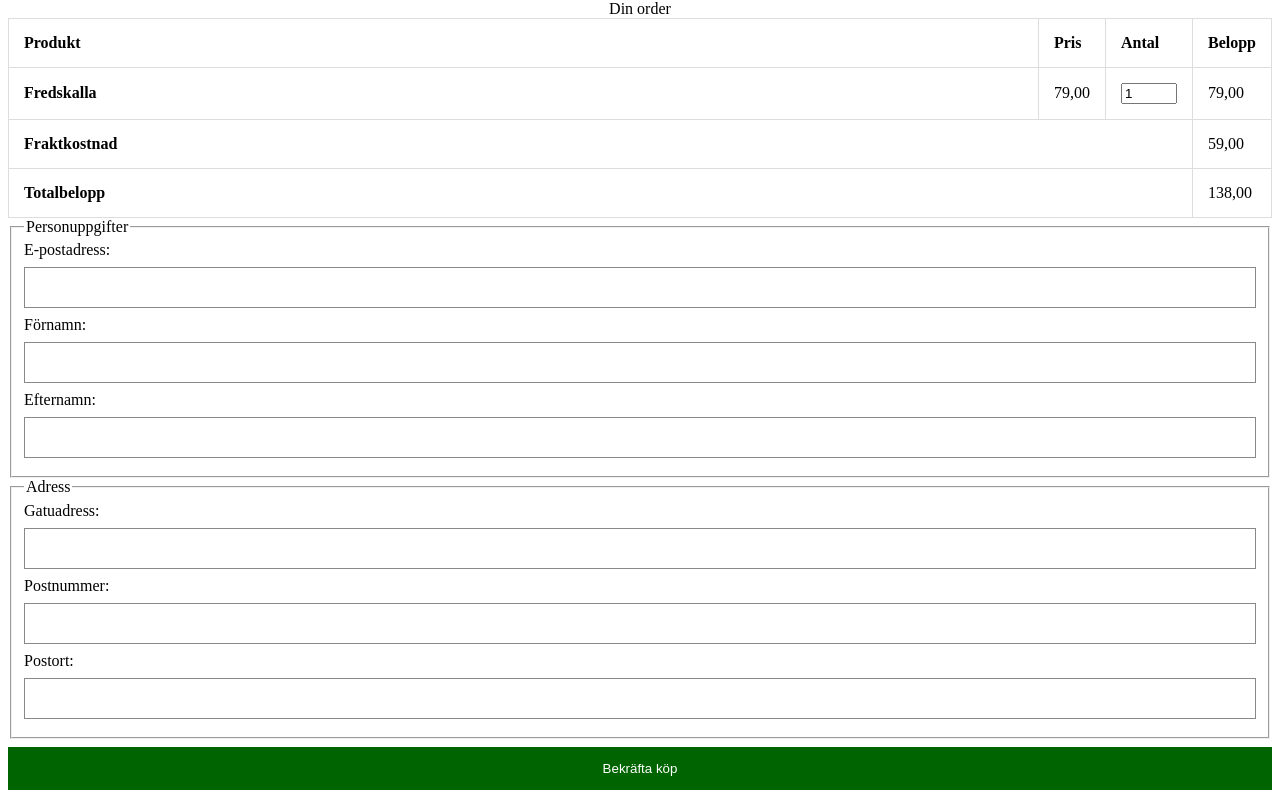
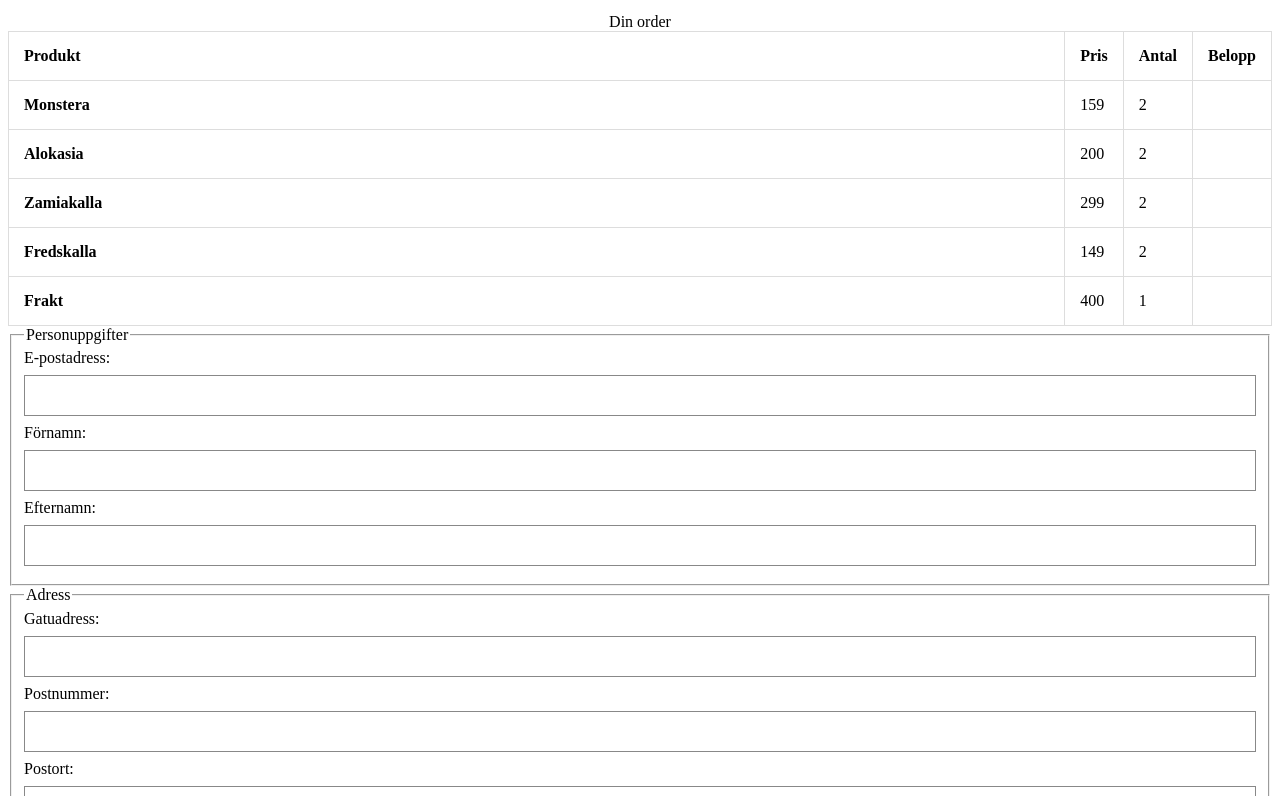
Before and after one commit to JPereyra7/the-webshop-team-1-1, a website built with Vite: page checkoutPage.html in a window 1280 px wide. Shown: the part 1804-2600 px from the top of the page. Built offline with nearby package versions, Linux system fonts and the light colour scheme.

Commit message:
Function for calculating total price, and data into table

```diff
--- a/checkoutPage.html
+++ b/checkoutPage.html
@@ -30,9 +30,10 @@
         </div>
       </nav>
     <!-- Checkout Page -->
-    <section id="checkout">
-      <h1>Kassa</h1>
-      <table id="checkout-products"></table>
+    <h1>Kassa</h1>
+    <section id="order-details">
+    </section>
+    <section>
       <form id="customer-details"></form>
     </section>
     <script type="module" src="/src/ts/checkoutPage.ts"></script>
--- a/src/ts/checkoutPage.ts
+++ b/src/ts/checkoutPage.ts
@@ -1,79 +1,109 @@
 import "./../scss/style-checkout.scss";
+import { plantList } from "./plantListArray";
 
-// Table for Order Details
-const table: HTMLElement | null = document.getElementById("checkout-products");
-const caption: HTMLTableCaptionElement = document.createElement("caption");
+function calcTotalPrice() {
+    let costOfProducts: number = 0;
+    let costOfShipping = 98;
+    let costOfTotal: number = 0;
+    let freeShippingFloor = 500;
+    for (let i = 0; i < plantList.length; i++) {
+        costOfProducts += plantList[i].price;
+    }
+    if (costOfProducts < freeShippingFloor) {
+        costOfTotal = costOfProducts + costOfShipping;
+    } else {
+        costOfTotal = costOfProducts;
+    }
+    console.log("Products cost:",costOfProducts);
+    console.log("Shipping cost:",costOfShipping);
+    console.log("Total cost:",costOfTotal);
+}
+calcTotalPrice();
 
-const thead: HTMLTableSectionElement = document.createElement("thead");
-const theadRow1: HTMLTableRowElement = document.createElement("tr");
-const theadHeaderCell1: HTMLTableCellElement = document.createElement("th");
-const theadHeaderCell2: HTMLTableCellElement = document.createElement("th");
-const theadHeaderCell3: HTMLTableCellElement = document.createElement("th");
-const theadHeaderCell4: HTMLTableCellElement = document.createElement("th");
+function createOrderDetails() {
+    const orderDetails = document.getElementById("order-details");
+    if (plantList.length > 0) {
+        const table = document.createElement("table");
+        const caption = document.createElement("caption");
+        const thead = document.createElement("thead");
+        const theadtr = document.createElement("tr");
+        const theadth1 = document.createElement("th");
+        const theadth2 = document.createElement("th");
+        const theadth3 = document.createElement("th");
+        const theadth4 = document.createElement("th");
+        const tbody = document.createElement("tbody");
 
-const tbody: HTMLElement = document.createElement("tbody");
-const tbodyRow1: HTMLTableRowElement = document.createElement("tr");
-const tbodyHeaderCell1: HTMLTableCellElement = document.createElement("th");
-const tbodyDataCell1: HTMLTableCellElement = document.createElement("td");
-const tbodyDataCell2: HTMLTableCellElement = document.createElement("td");
-const tbodyDataCell3: HTMLTableCellElement = document.createElement("td");
+        caption.innerHTML = "Din order";
+        theadth1.scope = "col";
+        theadth2.scope = "col";
+        theadth3.scope = "col";
+        theadth4.scope = "col";
+        theadth1.innerText = "Produkt";
+        theadth2.innerText = "Pris";
+        theadth3.innerText = "Antal";
+        theadth4.innerText = "Belopp";
 
-const tfoot: HTMLTableSectionElement = document.createElement("tfoot");
-const tfootRow1: HTMLTableRowElement = document.createElement("tr");
-const tfootRow2: HTMLTableRowElement = document.createElement("tr");
-const tfootHeaderCell1: HTMLTableCellElement = document.createElement("th");
-const tfootHeaderCell2: HTMLTableCellElement = document.createElement("th");
-const tfootDataCell1: HTMLTableCellElement = document.createElement("td");
-const tfootDataCell2: HTMLTableCellElement = document.createElement("td");
+        table.appendChild(caption);
+        table.appendChild(thead);
+        thead.appendChild(theadtr);
+        theadtr.appendChild(theadth1);
+        theadtr.appendChild(theadth2);
+        theadtr.appendChild(theadth3);
+        theadtr.appendChild(theadth4);
+        table.appendChild(tbody);
 
-caption.innerText = "Din order";
-theadHeaderCell1.scope = "col";
-theadHeaderCell2.scope = "col";
-theadHeaderCell3.scope = "col";
-theadHeaderCell4.scope = "col";
-theadHeaderCell1.innerText = "Produkt";
-theadHeaderCell2.innerText = "Pris";
-theadHeaderCell3.innerText = "Antal";
-theadHeaderCell4.innerText = "Belopp";
+        for (let i = 0; i < plantList.length; i++) {
+            const product = plantList[i];
+            const tbodytr = document.createElement("tr");
+            const tbodyth = document.createElement("th");
+            const tbodytd1 = document.createElement("td");
+            const tbodytd2 = document.createElement("td");
+            const tbodytd3 = document.createElement("td");
 
-tbodyHeaderCell1.scope = "row";
-tbodyHeaderCell1.innerText = "Fredskalla";
-tbodyDataCell1.innerText = "79,00";
-tbodyDataCell2.innerHTML = '<input type="number" value="1" min="0" max="10" required>';
-tbodyDataCell3.innerText = "79,00";
+            tbodyth.scope = "row";
+            tbodyth.innerHTML = product.plantName;
+            tbodytd1.innerHTML = `${product.price}`;
+            tbodytd2.innerHTML = `${2}`;
+            tbodytd3.innerHTML = "";
 
-tfootHeaderCell1.scope = "row";
-tfootHeaderCell1.colSpan = 3;
-tfootHeaderCell2.scope = "row";
-tfootHeaderCell2.colSpan = 3;
-tfootDataCell1.colSpan = 1;
-tfootDataCell2.colSpan = 1;
+            tbody.appendChild(tbodytr);
+            tbodytr.appendChild(tbodyth);
+            tbodytr.appendChild(tbodytd1);
+            tbodytr.appendChild(tbodytd2);
+            tbodytr.appendChild(tbodytd3);
+        }
 
-tfootHeaderCell1.innerText = "Fraktkostnad";
-tfootDataCell1.innerText = "59,00";
-tfootHeaderCell2.innerText = "Totalbelopp";
-tfootDataCell2.innerText = "138,00";
+        const tfoot = document.createElement("tfoot");
+        const tfoottr = document.createElement("tr");
+        const tfootth = document.createElement("th");
+        const tfoottd1 = document.createElement("td");
+        const tfoottd2 = document.createElement("td");
+        const tfoottd3 = document.createElement("td");
 
-table?.appendChild(caption);
-table?.appendChild(thead);
-thead.appendChild(theadRow1);
-theadRow1.appendChild(theadHeaderCell1);
-theadRow1.appendChild(theadHeaderCell2);
-theadRow1.appendChild(theadHeaderCell3);
-theadRow1.appendChild(theadHeaderCell4);
-table?.appendChild(tbody);
-tbody.appendChild(tbodyRow1);
-tbodyRow1.appendChild(tbodyHeaderCell1);
-tbodyRow1.appendChild(tbodyDataCell1);
-tbodyRow1.appendChild(tbodyDataCell2);
-tbodyRow1.appendChild(tbodyDataCell3);
-table?.appendChild(tfoot);
-tfoot.appendChild(tfootRow1);
-tfoot.appendChild(tfootRow2);
-tfootRow1.appendChild(tfootHeaderCell1);
-tfootRow1.appendChild(tfootDataCell1);
-tfootRow2.appendChild(tfootHeaderCell2);
-tfootRow2.appendChild(tfootDataCell2);
+        tfootth.scope = "row";
+        tfootth.innerText = "Frakt";
+        tfoottd1.innerText = "400";
+        tfoottd2.innerText = "1";
+        tfoottd3.innerText = "";
+
+        tfoot.appendChild(tfoottr);
+        tfoottr.appendChild(tfootth);
+        tfoottr.appendChild(tfoottd1);
+        tfoottr.appendChild(tfoottd2);
+        tfoottr.appendChild(tfoottd3);
+        table.appendChild(tbody);
+        table.appendChild(tfoot);
+
+        orderDetails?.appendChild(table);
+
+
+    } else {
+        const p = document.createElement("p");
+        p.innerText = "Din varukorg är tom!";
+        orderDetails?.appendChild(p);
+    }
+}
+createOrderDetails();
 
 // Form for personal and contact details
 const form: HTMLElement | null = document.getElementById("customer-details");
```
